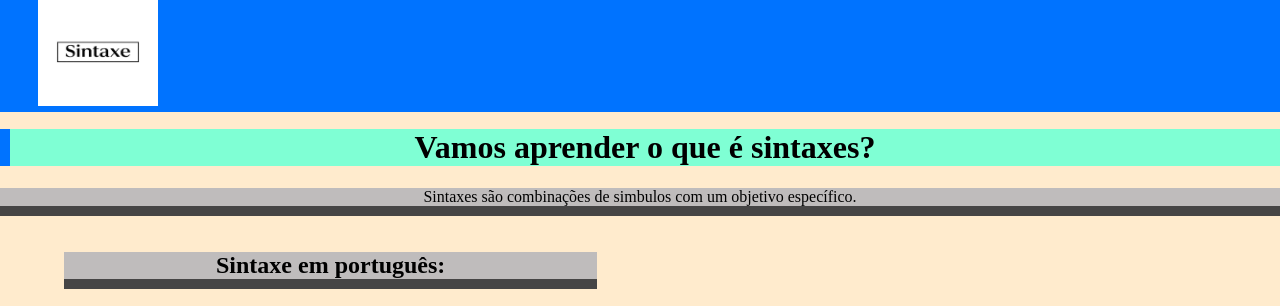
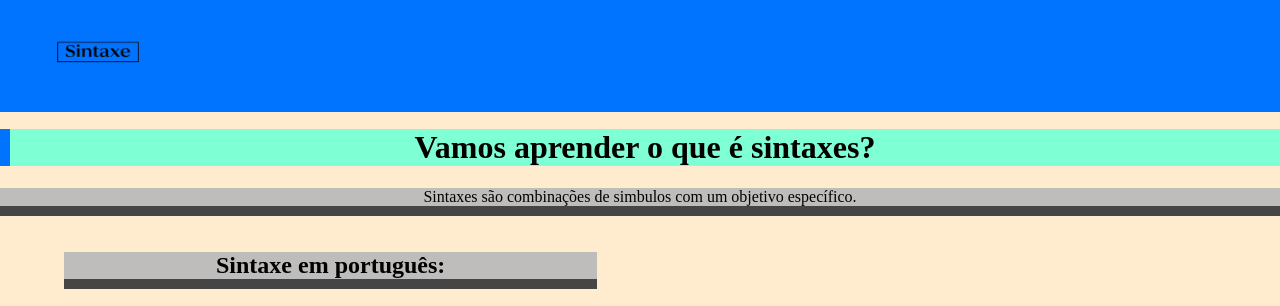
Before and after one commit to Lucas2302N/Sintaxe, a plain HTML site: page index.html in a window 1280 px wide. Shown: the top 306 px of the page. Drawn offline with Linux system fonts and the light colour scheme.

Commit message:
Update index.html

```diff
--- a/index.html
+++ b/index.html
@@ -8,7 +8,7 @@
 
 <body>
         <header>
-        <div> <img id="logo" src="logo sintaxe.jpg" alt="Essa é a logo Sintaxe"> </div>
+        <div> <img id="logo" src="logo sintaxe.png" alt="Essa é a logo Sintaxe"> </div>
         </header>
 
          <br><br><br><br><br><br>
```
